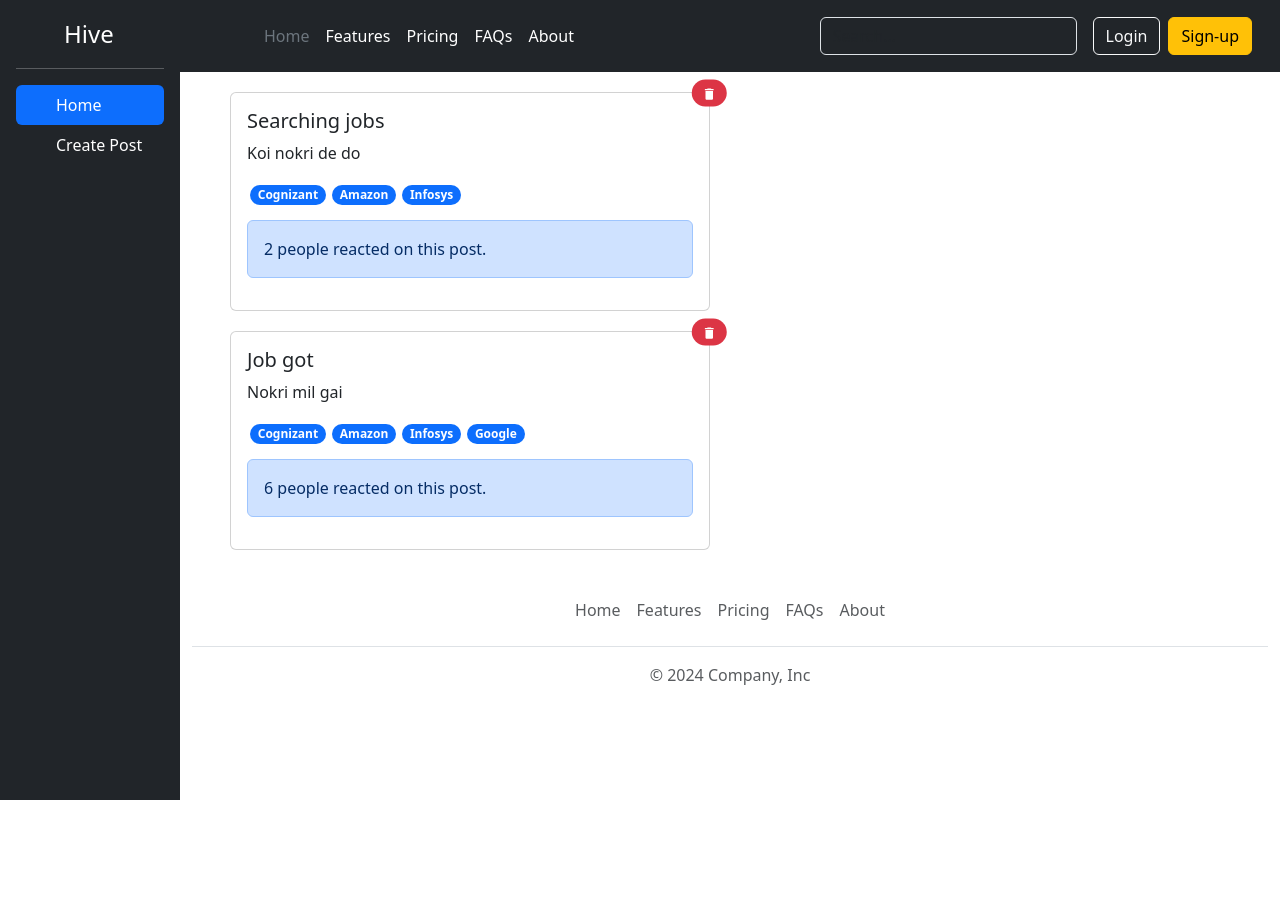
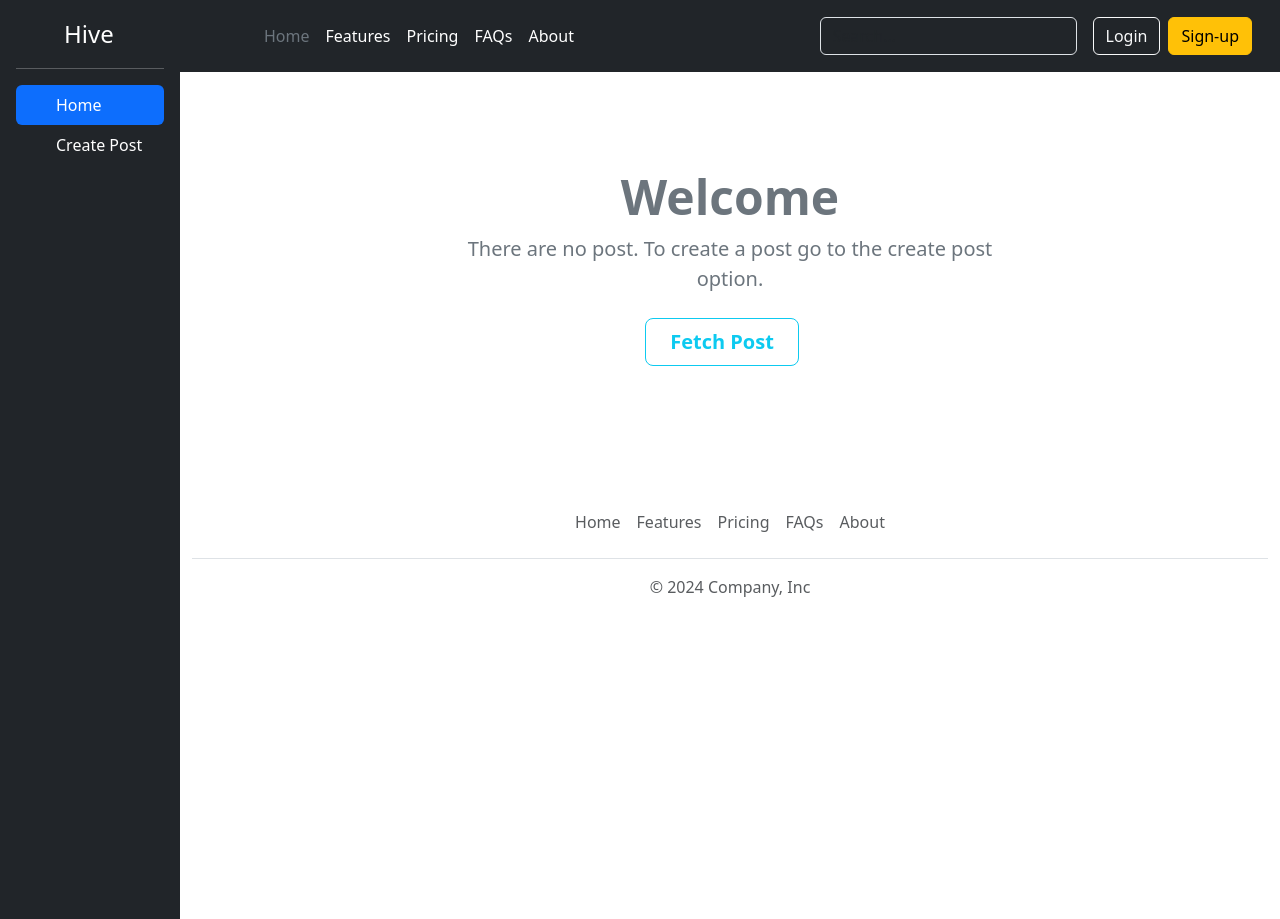
Before and after one commit to Ishikaza-das/Hive, a React (Vite) app: page / in a window 1280 px wide. Before the commit the page ends 800 px from the top, so only its background shows below. Built offline with nearby package versions, Linux system fonts and the light colour scheme.

Commit message:
Fetch Post

```diff
--- a/src/App.css
+++ b/src/App.css
@@ -5,7 +5,7 @@
   width: 100%;
 }
 .sidebar{
-  min-height: 800px;
+  min-height: 57.46rem;
 }
 .post-card{
   margin: 20px 50px;
@@ -21,3 +21,6 @@
   margin-top: 50px;
   margin-left: 10%;
 }
+.message{
+  margin: 100px 0;
+}
--- /dev/null
+++ b/src/components/Message.jsx
@@ -0,0 +1,19 @@
+const Message = ({onGetPostClick}) => {
+  return(
+    <>
+      <div className="text-secondary px-4 py-5 text-center">
+        <div className="py-5">
+          <h1 className="display-5 fw-bold ">Welcome</h1>
+          <div className="col-lg-6 mx-auto">
+            <p className="fs-5 mb-4">There are no post. To create a post go to the create post option.</p>
+          </div>
+          <div className="d-grid gap-2 d-sm-flex justify-content-sm-center">
+          <button type="button" className="btn btn-outline-info btn-lg px-4 me-sm-3 fw-bold" onClick={onGetPostClick}>Fetch Post</button>
+        </div>
+        </div>
+      </div>
+    </>
+  );
+};
+
+export default Message;
--- a/src/components/Post.jsx
+++ b/src/components/Post.jsx
@@ -18,7 +18,8 @@ const Post = ({ post }) =>{
           <p className="card-text">{post.body}</p>
           {post.tags.map(tag => <span className="badge rounded-pill text-bg-primary hastags" key={tag}>{tag}</span>)}
           <div className="alert alert-primary reactions" role="alert">
-            {post.reactions} people reacted on this post.
+            {post.reactions.likes} people liked this post. <br />
+            {post.reactions.dislikes} people disliked this post.
           </div>
         </div>
       </div>
--- a/src/components/PostList.jsx
+++ b/src/components/PostList.jsx
@@ -1,14 +1,25 @@
 import { useContext } from "react";
 import Post from "./Post";
 import {PostList as PostListData} from "../store/post-list-store";
+import Message from "./Message";
 
 const PostList = () =>{
 
-  const {postList} = useContext(PostListData)
+  const {postList, addInitialPosts} = useContext(PostListData)
   // console.log(postList);
+
+  const handelGetPostClick = () => {
+    // console.log("Fetch Posts");
+    fetch('https://dummyjson.com/posts')
+    .then(res => res.json())
+    .then(data => {
+      addInitialPosts(data.posts);
+    });
+  }
 
   return (
   <>
+    {postList.length === 0 && <Message onGetPostClick={handelGetPostClick}/>}
     {postList.map((post)=>(
       <Post key={post.id} post={post}/>
     ))}
--- a/src/store/post-list-store.jsx
+++ b/src/store/post-list-store.jsx
@@ -3,6 +3,7 @@ import { createContext, useReducer } from "react";
 export const PostList = createContext({
   postList: [],
   addPsot: () => {},
+  addInitialPosts: () => {},
   deletePost: () => {},
 });
 
@@ -10,6 +11,8 @@ const postListReducer = (currPostList, action) => {
   let newPostList = currPostList;
   if(action.type === 'DELETE_POST'){
     newPostList = currPostList.filter(post => post.id !== action.payload.postId);
+  } else if(action.type === 'ADD_INITIAL_POSTS'){
+    newPostList = action.payload.posts
   } else if(action.type === 'ADD_POST') {
     newPostList = [action.payload, ...currPostList]
   }
@@ -18,7 +21,7 @@ const postListReducer = (currPostList, action) => {
 
 const PostListProvider = ({children}) =>{
 
-  const [ postList, dispatchPostList ] = useReducer(postListReducer, DEFAULT_POST_LIST) // Arguments Reducer function then default values
+  const [ postList, dispatchPostList ] = useReducer(postListReducer,[]) // Arguments Reducer function then default values
 
   const addPost = (userId, postTitle, postBody, reactions, tags) => {
     // console.log(`${userId}, ${postTitle}, ${postBody}, ${reactions}, ${tags}`);
@@ -33,7 +36,16 @@ const PostListProvider = ({children}) =>{
         tags: tags,
       }
     })
+  }
 
+   const addInitialPosts = (posts) => {
+    // console.log(`${userId}, ${postTitle}, ${postBody}, ${reactions}, ${tags}`);
+    dispatchPostList({
+      type: 'ADD_INITIAL_POSTS',
+      payload:{
+        posts,
+      }
+    })
   }
 
   const deletePost = (postId) => {
@@ -50,28 +62,11 @@ const PostListProvider = ({children}) =>{
       postList,
       addPost,
       deletePost,
+      addInitialPosts,
       }}>{children}
     </PostList.Provider>
   )
 };
 
-const DEFAULT_POST_LIST = [
-  {
-    id: '1',
-    title: 'Searching jobs',
-    body: 'Koi nokri de do',
-    reactions: 2,
-    userId: 'user-9',
-    tags: ['Cognizant','Amazon','Infosys'],
-  },
-  {
-    id: '2',
-    title: 'Job got',
-    body: 'Nokri mil gai',
-    reactions: 6,
-    userId: 'user-7',
-    tags: ['Cognizant','Amazon','Infosys','Google'],
-  },
-];
 
 export default PostListProvider;
```
